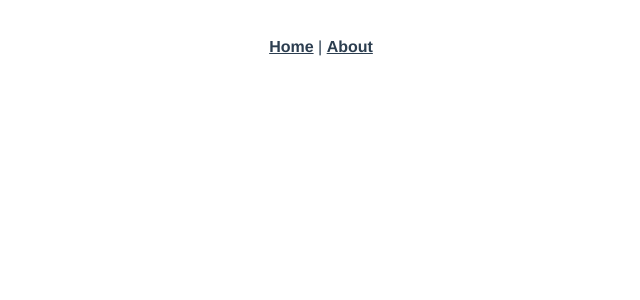
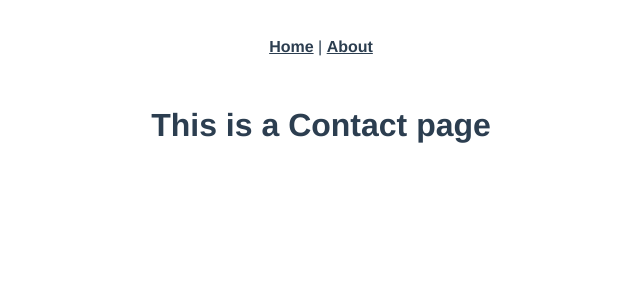
Before and after one commit to hmaw/candywebsite, a Vue app: page /contact in a window 1280 px wide. Shown: the top 300 px of the page, without its empty margins (319-959 px from the left). Built offline with nearby package versions, Linux system fonts and the light colour scheme.

Commit message:
Added Contact Page

```diff
--- a/src/router/index.js
+++ b/src/router/index.js
@@ -1,6 +1,8 @@
 import Vue from 'vue'
 import VueRouter from 'vue-router'
 import Home from '../views/Home.vue'
+import Contact from '../views/Contact.vue'
+import About from '../views/About.vue'
 
 Vue.use(VueRouter)
 
@@ -13,12 +15,12 @@ Vue.use(VueRouter)
   {
     path: '/about',
     name: 'About',
-    // route level code-splitting
-    // this generates a separate chunk (about.[hash].js) for this route
-    // which is lazy-loaded when the route is visited.
-    component: function () {
-      return import(/* webpackChunkName: "about" */ '../views/About.vue')
-    }
+    component: About
+  },
+  {
+  path: '/contact',
+  name: 'Contact',
+  component: Contact
   }
 ]
 
--- /dev/null
+++ b/src/views/Contact.vue
@@ -0,0 +1,5 @@
+<template>
+	<div class="contact">
+		<h1>This is a Contact page</h1>
+	</div>
+</template>
```
